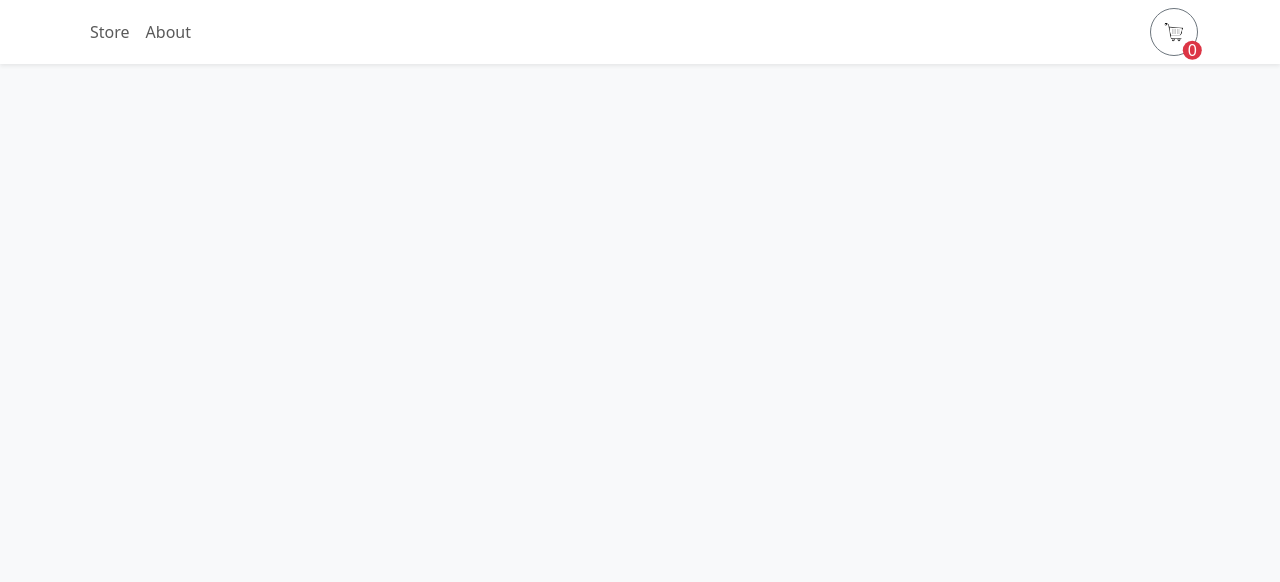
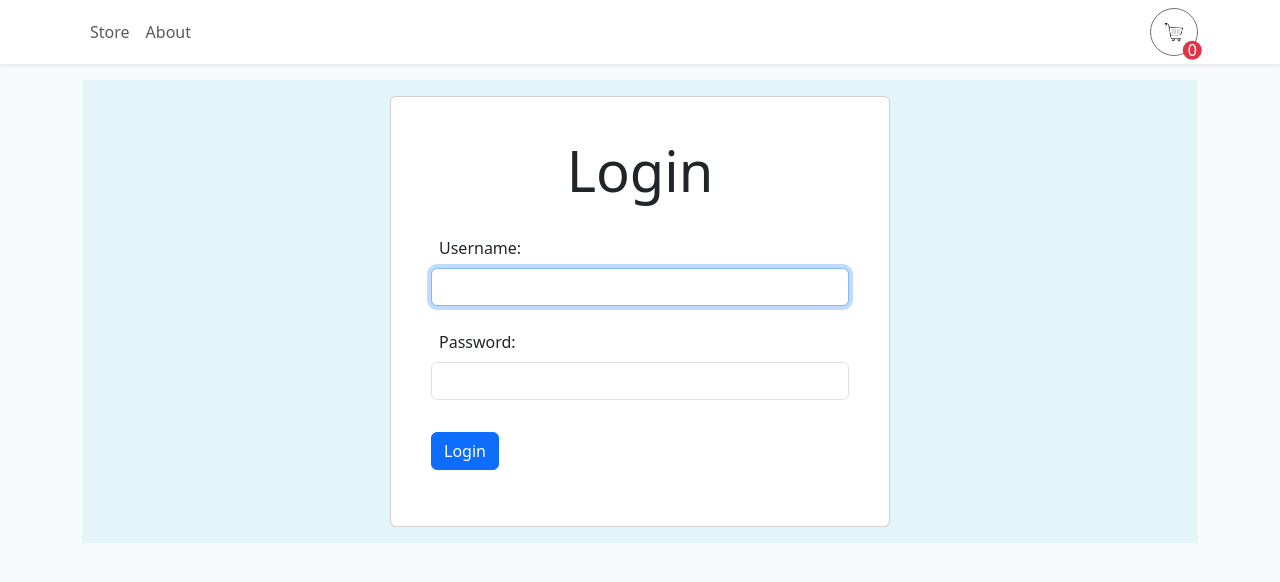
Before and after one commit to AuroraHusong/TS_shoppingCart, a React (Vite) app: page /login in a window 1280 px wide. Before the commit this address had no page. Shown: the top 582 px of the page. Built offline with nearby package versions, Linux system fonts and the light colour scheme.

Commit message:
created a login feature

```diff
--- a/src/App.tsx
+++ b/src/App.tsx
@@ -5,7 +5,7 @@ import { About } from './pages/About'
 import { Navbar }from './components/Navbar'
 import { ShoppingCartProvider } from "./context/ShoppingCartContext"
 import { Register } from './pages/Register'
-
+import Login from './pages/Login'
 function App() {
   return (
     <ShoppingCartProvider>
@@ -15,6 +15,7 @@ function App() {
         <Route path="/store" element ={<Store />} />
         <Route path="/" element ={<Register />} />
         <Route path="/about" element ={<About />} />
+        <Route path="login" element ={<Login />} />
       </Routes>
     </Container>
     </ShoppingCartProvider>
--- /dev/null
+++ b/src/pages/Login.tsx
@@ -0,0 +1,65 @@
+import React, {SyntheticEvent, useState, useRef, useEffect } from 'react';
+import { useNavigate } from 'react-router-dom';
+import { Container, Card } from 'react-bootstrap';
+
+const Login = () => {
+    const history = useNavigate();
+    const userRef = useRef<HTMLInputElement>(null);
+    const [user, setUser] = useState('');
+    const [pwd, setPwd] = useState('');
+    const [errMsg, setErrMsg] = useState('');
+
+    useEffect(() => {
+        if (userRef.current) {
+            userRef.current.focus();
+        }
+    }, []);
+
+    const handleSubmit = async (e: SyntheticEvent) => {
+        e.preventDefault();
+        history('/Store')
+    };
+
+    return (
+        <section>
+            <p className={errMsg ? "errmsg" : "offscreen"} aria-live="assertive">{errMsg}</p>
+            <Container className="d-flex justify-content-center align-items-center p-3" style={{ width: '100%', backgroundColor: '#E3F5F8' }}>
+                <Card className="p-4" style={{ width: '100%', maxWidth: '500px' }}>
+                    <Card.Body>
+                        <h1 className="text-center mb-4 display-4">Login</h1>
+                        <form onSubmit={handleSubmit}>
+                            <div className="mb-3">
+                                <label htmlFor="username" className="m-2">
+                                    Username:
+                                </label>
+                                <input className="form-control mb-3"
+                                    type="text"
+                                    id="username"
+                                    ref={userRef}
+                                    autoComplete="off"
+                                    onChange={(e)=> setUser(e.target.value)}
+                                    required
+                                />
+                                <label htmlFor="password" className="m-2">
+                                    Password:
+                                </label>
+                                <input className="form-control mb-3"
+                                    type="password"
+                                    id="password"
+                                    autoComplete="off"
+                                    onChange={(e)=> setPwd(e.target.value)}
+                                    required
+                                />
+                                <button type="submit" className="btn btn-primary mt-3">
+                                    Login
+                                </button>
+                            </div>
+                        </form>
+                    </Card.Body>
+                </Card>
+            </Container>
+        </section>
+    );
+};
+
+export default Login;
--- a/src/pages/Register.tsx
+++ b/src/pages/Register.tsx
@@ -1,7 +1,7 @@
 import { FontAwesomeIcon } from '@fortawesome/react-fontawesome';
 import { faInfoCircle, faCheck, faTimes } from '@fortawesome/free-solid-svg-icons';
 import { useRef, useState, useEffect, SyntheticEvent } from 'react'
-import { useNavigate } from 'react-router-dom';
+import { useNavigate, Link } from 'react-router-dom';
 import { Container, Card } from 'react-bootstrap'
 
 const USER_REGEX = /^[a-zA-Z][a-zA-Z0-9-_]{6,22}$/;
@@ -170,7 +170,7 @@ export function Register(){
             <p>
                 Already registered?<br />
                 <span className="line">
-                    <a href="#">Sign In</a>
+                <Link to="/login">Sign In</Link>
                 </span>
             </p>
             </Card.Body>
```
